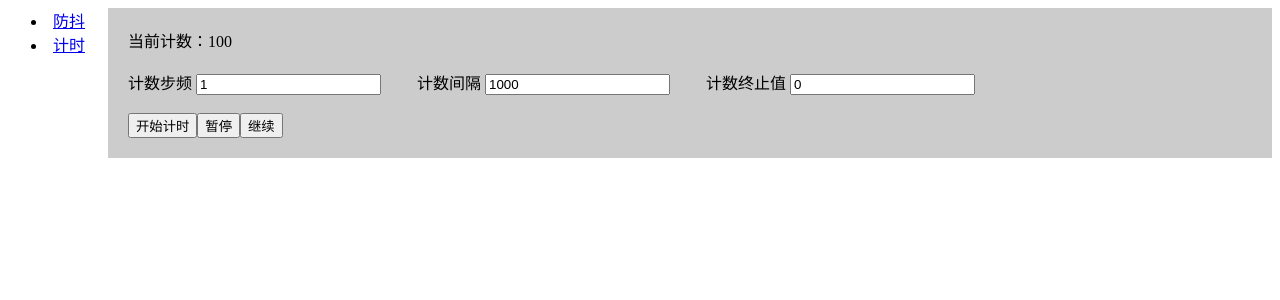
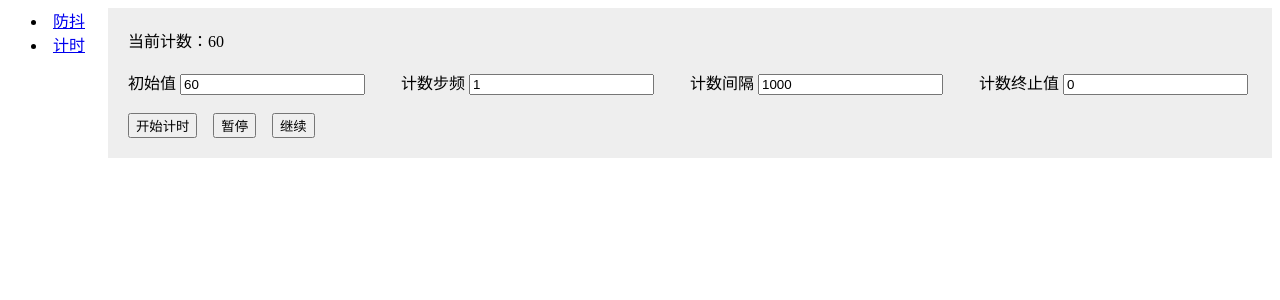
Before and after one commit to patienceroll/useHooks, a React (Create React App) app: page /#/use-count in a window 1280 px wide. Shown: the top 300 px of the page. Built offline with nearby package versions, Linux system fonts and the light colour scheme.

Commit message:
style: 💄 优化了部分样式和交互

```diff
--- a/src/App.tsx
+++ b/src/App.tsx
@@ -22,7 +22,7 @@ function App() {
           </li>
         </div>
 
-        <div style={{ flex: 1, backgroundColor: "#ccc",padding:20 }}>
+        <div style={{ flex: 1, backgroundColor: "#eee",padding:20 }}>
           <Switch>
             <Route path="/use-anti-shake" component={useAntiShakeDemo} />
             <Route path="/use-count" component={useConutDemo} />
--- a/src/demo/use-anti-shake/index.tsx
+++ b/src/demo/use-anti-shake/index.tsx
@@ -31,11 +31,14 @@ const useAntiShakeDemo = () => {
   return (
     <div>
       <div>
-        <span>状态：</span>
-        <span>{loading ? "执行中" : "未执行"}</span>
+        <span>是否在执行防抖函数：</span>
+        <span style={{ color: loading ? "green" : '#999' }}>
+          {loading ? "执行中" : "未执行"}
+        </span>
       </div>
+      <br />
       <div>
-        <span>忽略的定时器：</span>
+        <span>最近被忽略的一次函数调用：</span>
         <span style={{ color: "red" }}>
           第&nbsp;{typeof count === "number" ? count : "-"}&nbsp;次执行的操作
         </span>
--- a/src/demo/use-count/index.tsx
+++ b/src/demo/use-count/index.tsx
@@ -3,11 +3,12 @@ import React, { useState } from "react";
 import useCount from "../../hooks/use-count";
 
 const useCountDemo = () => {
+  const [init, setInit] = useState<number | undefined>(60);
   const [step, setStep] = useState<number | undefined>(1);
   const [during, setDuring] = useState<number | undefined>(1000);
   const [end, setEnd] = useState<number | undefined>(0);
 
-  const { count, goOn, start, stop } = useCount(100, {
+  const { count, goOn, start, stop } = useCount(init || 60, {
     step,
     during,
     end,
@@ -19,6 +20,16 @@ const useCountDemo = () => {
         <span>当前计数：{count}</span>
         <br />
         <br />
+        <label>初始值&nbsp;</label>
+        <input
+          placeholder="初始值"
+          type="number"
+          defaultValue={init}
+          onChange={(event) =>
+            setInit(event.target.value ? Number(event.target.value) : undefined)
+          }
+        />
+        &emsp; &emsp;
         <label>计数步频&nbsp;</label>
         <input
           placeholder="计数步频"
@@ -54,7 +65,9 @@ const useCountDemo = () => {
         <br />
         <div>
           <button onClick={start}>开始计时</button>
+          &emsp;
           <button onClick={stop}>暂停</button>
+          &emsp;
           <button onClick={goOn}>继续</button>
         </div>
       </div>
--- /dev/null
+++ b/src/react-app-env.d.ts
@@ -0,0 +1 @@
+/// <reference types="react-scripts" />
```
